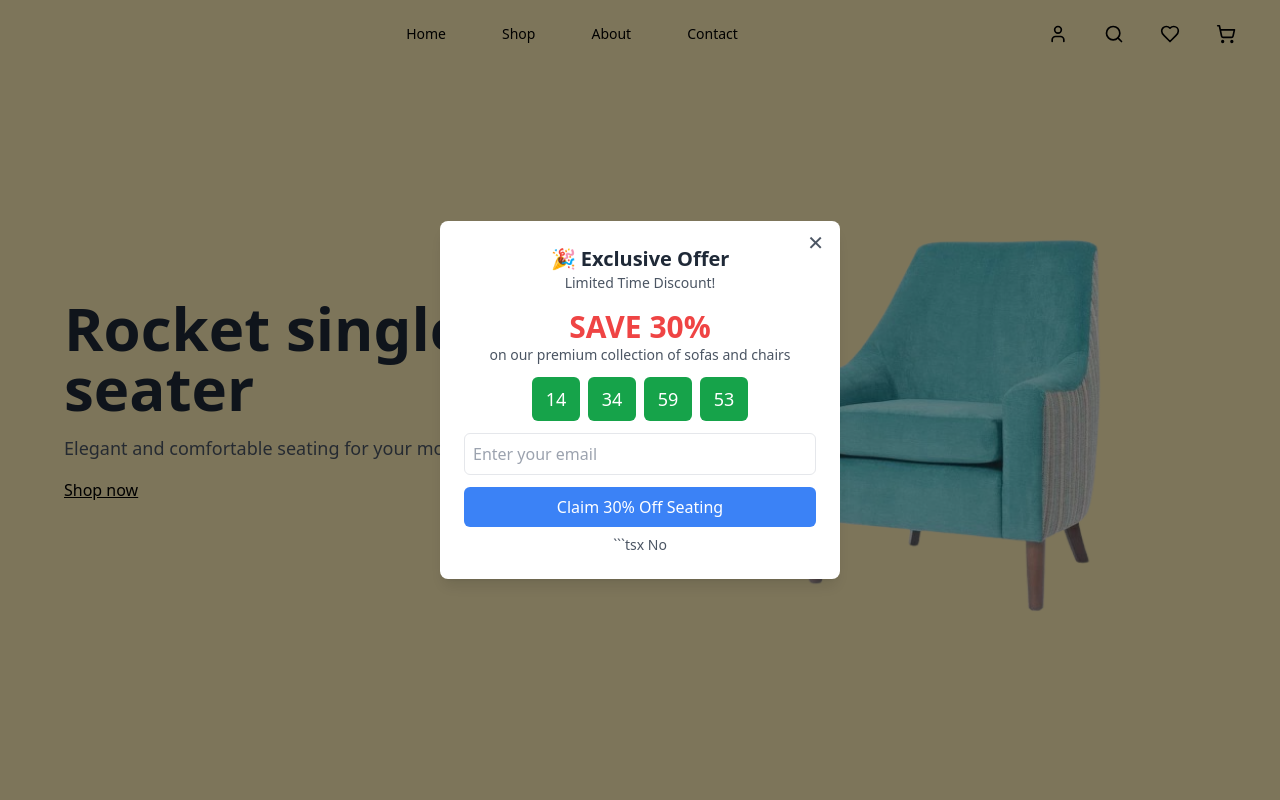
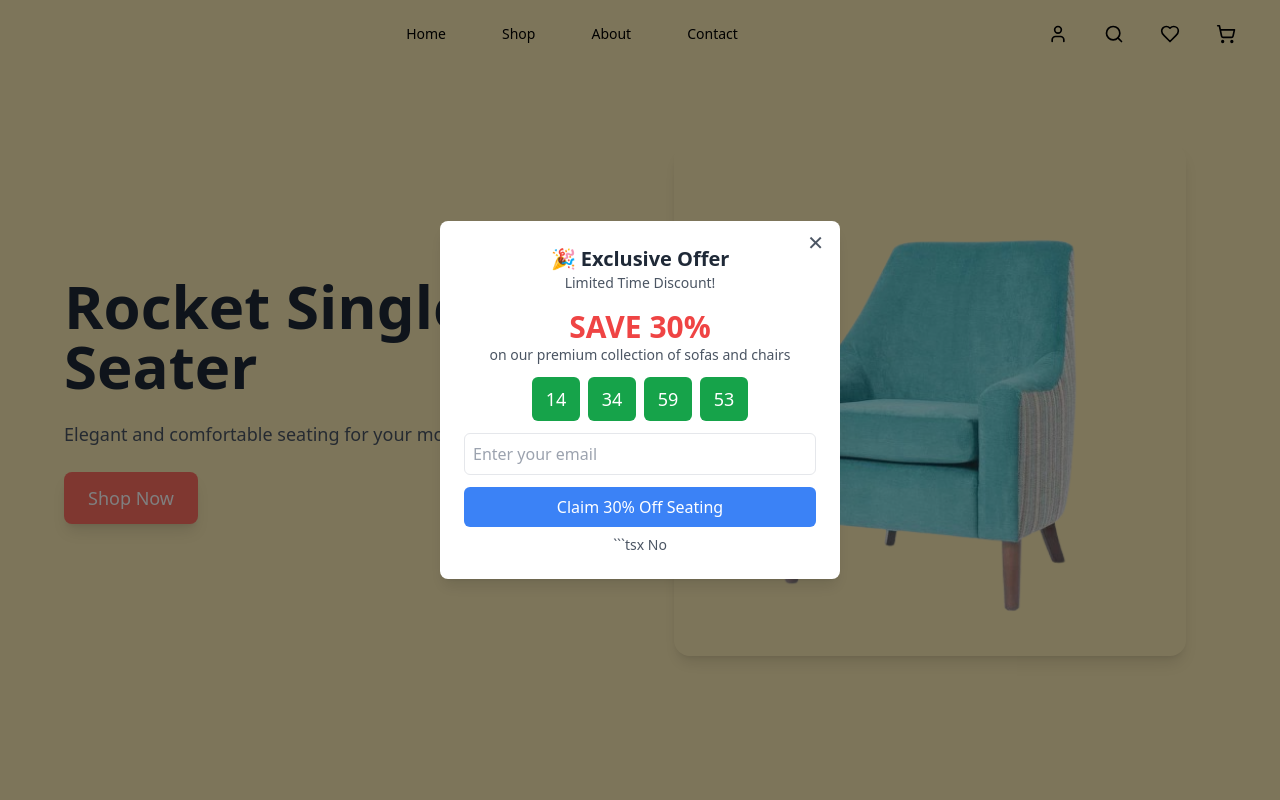
Before and after one commit to Hina-naureen/templete, a Next.js app: page / in a window 1280 px wide. Shown: the top 800 px of the page. Built offline with nearby package versions, Linux system fonts and the light colour scheme.

Commit message:
Update Hero.tsx

```diff
--- a/src/app/Component/Hero.tsx
+++ b/src/app/Component/Hero.tsx
@@ -23,26 +23,28 @@ const Hero: React.FC = () => {
 
   return (
     <section className="bg-[#FBEBB5] min-h-screen flex items-center px-4 md:px-16">
-      <div className="grid grid-cols-1 md:grid-cols-2 gap-6 md:gap-4 w-full items-center">
+      <div className="grid grid-cols-1 md:grid-cols-2 gap-8 w-full items-center">
         {/* Left content */}
         <motion.div
           initial={{ opacity: 0, x: -50 }}
           animate={{ opacity: 1, x: 0 }}
           transition={{ duration: 1 }}
-          className="flex flex-col justify-center space-y-4"
+          className="flex flex-col justify-center space-y-6"
         >
           <h1 className="text-4xl md:text-6xl font-bold text-gray-800 leading-snug">
-            Rocket single <br /> seater
+            Rocket Single <br /> Seater
           </h1>
           <p className="text-lg text-gray-600">
             Elegant and comfortable seating for your modern living room.
           </p>
+          <div className="mt-4">
             <a
               href="Cards"
-            className="inline-block text-black font-medium underline hover:no-underline hover:text-gray-800 transition"
+              className="inline-block px-6 py-3 bg-[#FF6F61] text-white font-medium text-lg rounded-lg shadow-lg transition-transform transform hover:scale-105"
             >
-            Shop now
+              Shop Now
             </a>
+          </div>
         </motion.div>
 
         {/* Right content: Image with Auto-Slider Effect */}
@@ -51,15 +53,17 @@ const Hero: React.FC = () => {
           initial={{ opacity: 0, x: 50 }}
           animate={{ opacity: 1, x: 0 }}
           transition={{ duration: 1, type: "spring", stiffness: 80 }}
-          className="flex justify-end items-center"
+          className="flex justify-center items-center"
         >
+          <div className="relative w-full max-w-xs md:max-w-md lg:max-w-lg">
             <Image
               src={chairImages[currentIndex]}
               width={500}
               height={500}
               alt="Rocket single seater, a modern and elegant furniture piece"
-            className="w-full max-w-sm md:max-w-lg object-contain"
+              className="w-full object-contain rounded-2xl shadow-lg"
             />
+          </div>
         </motion.div>
       </div>
     </section>
```
Lines whose indentation alone changed are shown as unchanged.
